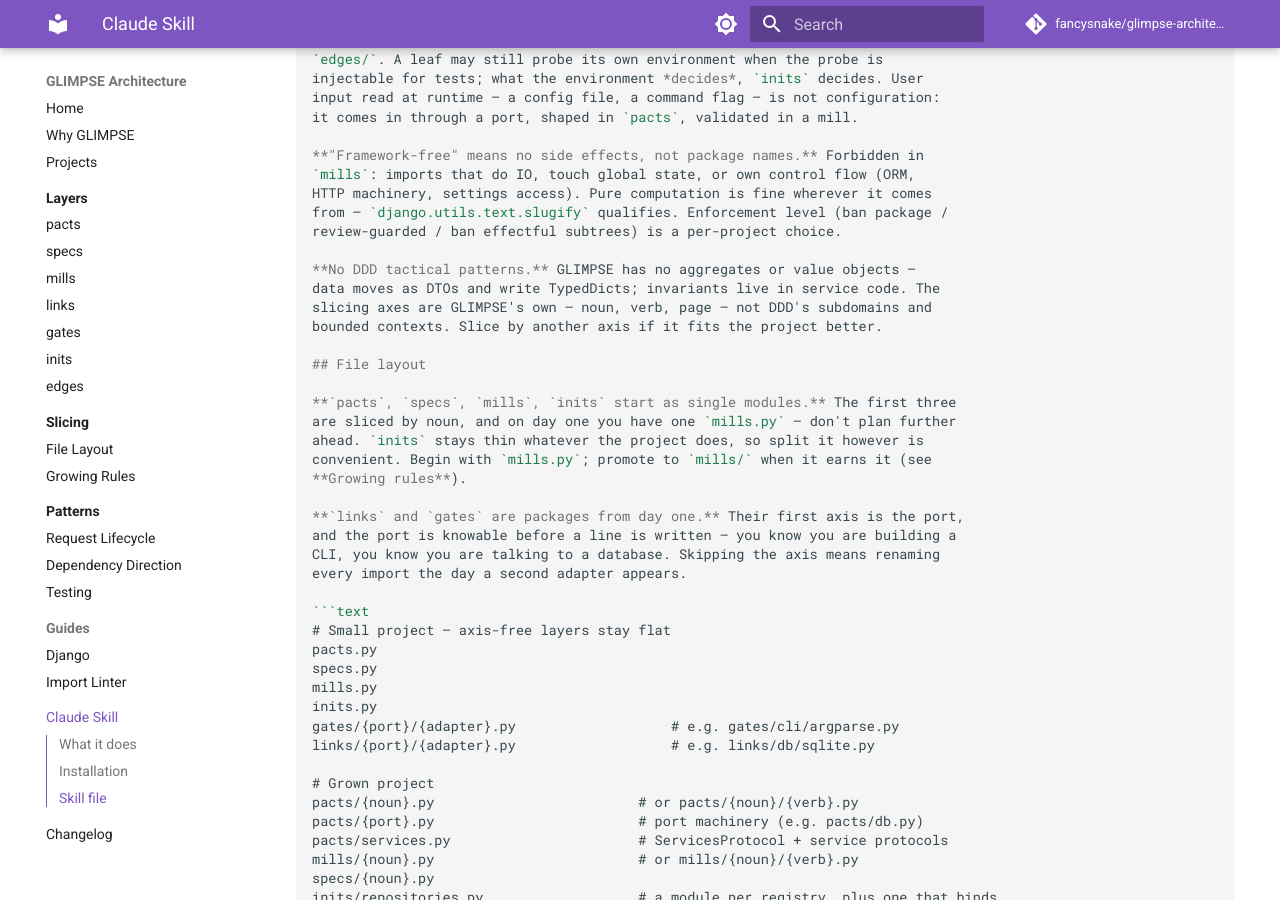
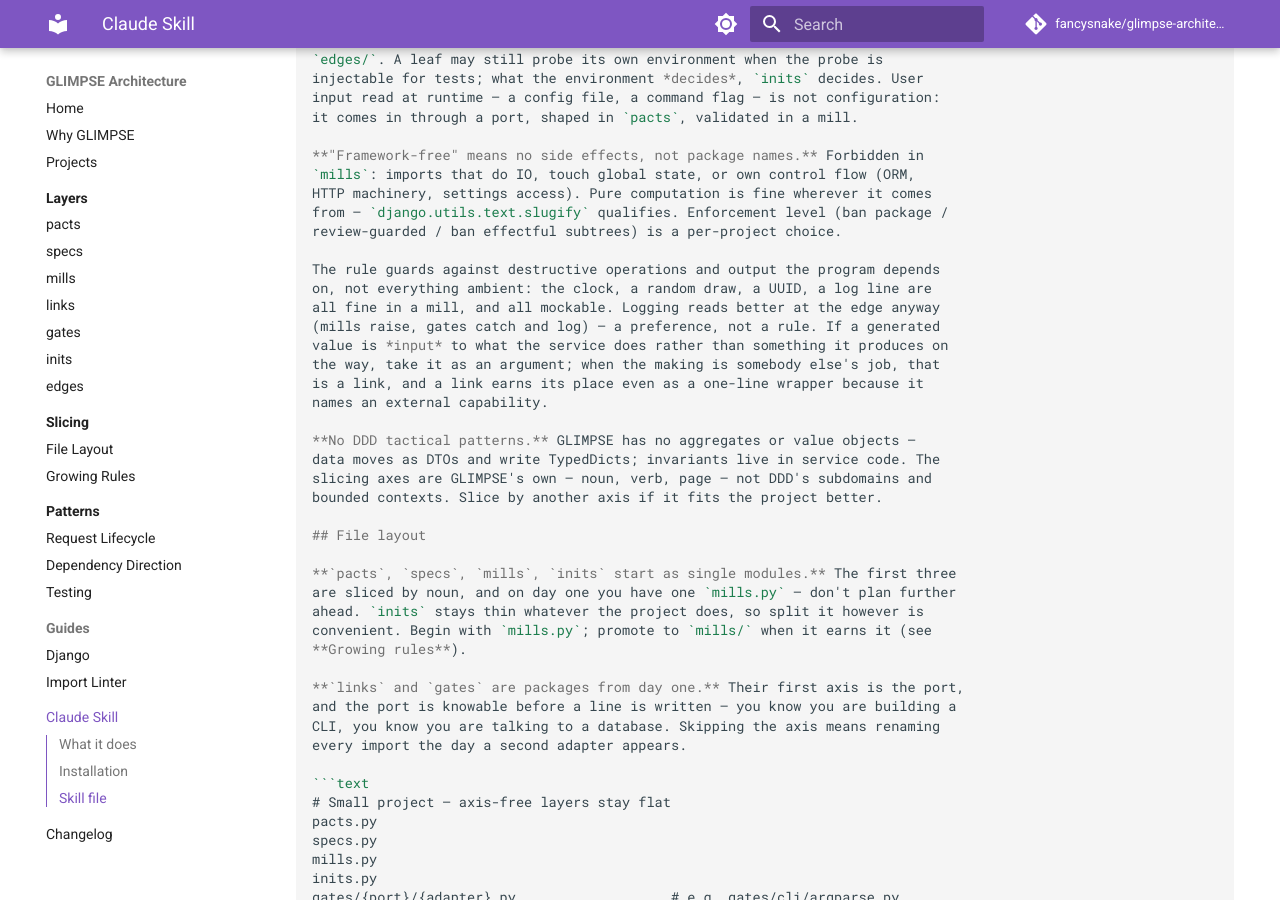
Before and after one commit to fancysnake/glimpse-architecture, an MkDocs documentation site: the page built from docs/claude-skill/index.md, in a window 1280 px wide and 900 px high, scrolled down 2235 px. Built offline with MkDocs 1.6.1 and Material for MkDocs 9.7.7, drawn with Linux system fonts in a browser that asks for light colours; comment, search, counter and statistics services are not loaded; some of the changed text lies outside the part shown.

Commit message:
The clock, an id, and a log line are not side effects
"No side-effect imports" is absolute, and the most ordinary line in a service
tests it: import logging. Read literally the rule forbids that, plus
datetime.now, uuid4 and random — none of which it was ever about.

What it guards is destructive operations and output the program depends on.
The clock sits there like the CPU does, a log no correctness depends on is
invisible, and every one of these is mockable when a test needs it fixed.

Two preferences follow rather than rules: logging reads better at the edge,
mills raising and gates deciding what to record; and a generated value that is
input to the service's job rather than a by-product should be passed in — from
a link when the making is somebody else's job, one-line wrapper and all, since
what a link names is an external capability.

```diff
--- a/SKILL.md
+++ b/SKILL.md
@@ -73,6 +73,15 @@ it comes in through a port, shaped in `pacts`, validated in a mill.
 HTTP machinery, settings access). Pure computation is fine wherever it comes
 from — `django.utils.text.slugify` qualifies. Enforcement level (ban package /
 review-guarded / ban effectful subtrees) is a per-project choice.
+
+The rule guards against destructive operations and output the program depends
+on, not everything ambient: the clock, a random draw, a UUID, a log line are
+all fine in a mill, and all mockable. Logging reads better at the edge anyway
+(mills raise, gates catch and log) — a preference, not a rule. If a generated
+value is *input* to what the service does rather than something it produces on
+the way, take it as an argument; when the making is somebody else's job, that
+is a link, and a link earns its place even as a one-line wrapper because it
+names an external capability.
 
 **No DDD tactical patterns.** GLIMPSE has no aggregates or value objects —
 data moves as DTOs and write TypedDicts; invariants live in service code. The
@@ -548,7 +557,8 @@ unit-tested wherever it lives.
 
 **mills importing anything with side effects**
 : An ORM, HTTP machinery, a CLI parser, settings access — absolute violation.
-  Pure computation is fine wherever it comes from.
+  Pure computation is fine wherever it comes from. So is the ambient stuff the
+  rule was never about: the clock, a random draw, a UUID, a log line.
 
 **A service taking a whole Unit of Work instead of the protocols it uses**
 : Applies to ambient-ORM projects. With a session-based ORM the session already
--- a/SKILL.src.md
+++ b/SKILL.src.md
@@ -73,6 +73,15 @@ it comes in through a port, shaped in `pacts`, validated in a mill.
 HTTP machinery, settings access). Pure computation is fine wherever it comes
 from — `django.utils.text.slugify` qualifies. Enforcement level (ban package /
 review-guarded / ban effectful subtrees) is a per-project choice.
+
+The rule guards against destructive operations and output the program depends
+on, not everything ambient: the clock, a random draw, a UUID, a log line are
+all fine in a mill, and all mockable. Logging reads better at the edge anyway
+(mills raise, gates catch and log) — a preference, not a rule. If a generated
+value is *input* to what the service does rather than something it produces on
+the way, take it as an argument; when the making is somebody else's job, that
+is a link, and a link earns its place even as a one-line wrapper because it
+names an external capability.
 
 **No DDD tactical patterns.** GLIMPSE has no aggregates or value objects —
 data moves as DTOs and write TypedDicts; invariants live in service code. The
```
Also changed, not shown: docs/layers/mills.md (+19 -0 lines), review.md (+11 -1 lines), rules/red-flags.md (+2 -1 lines).
